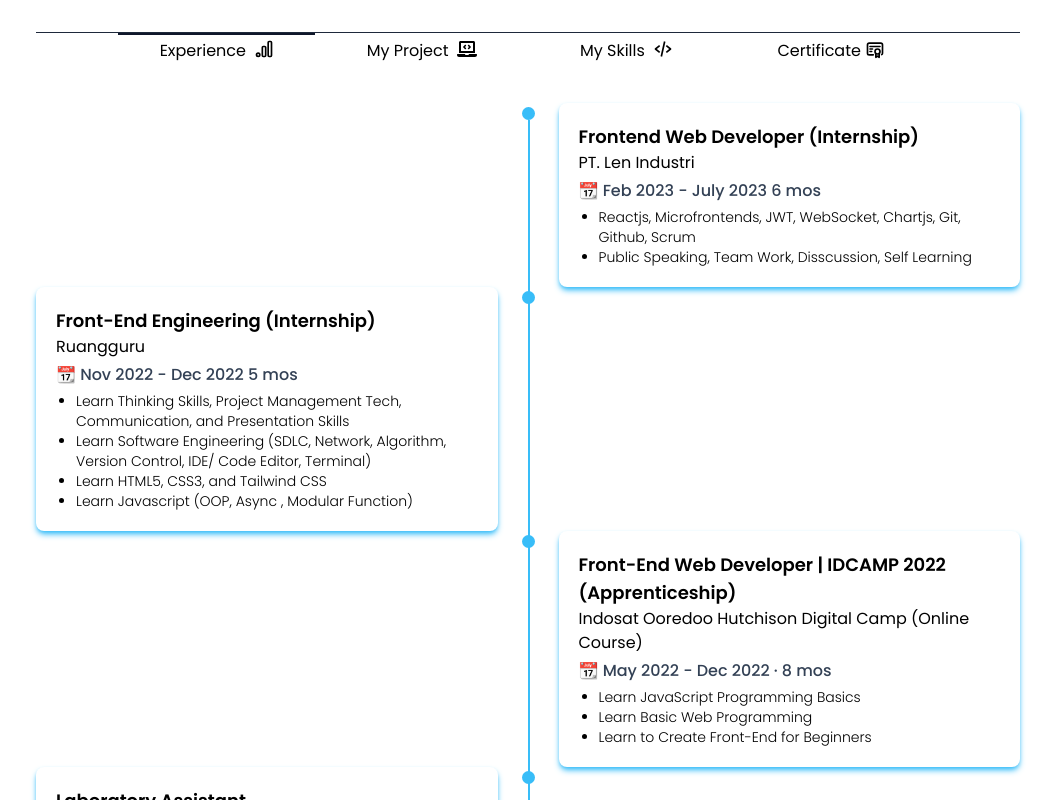
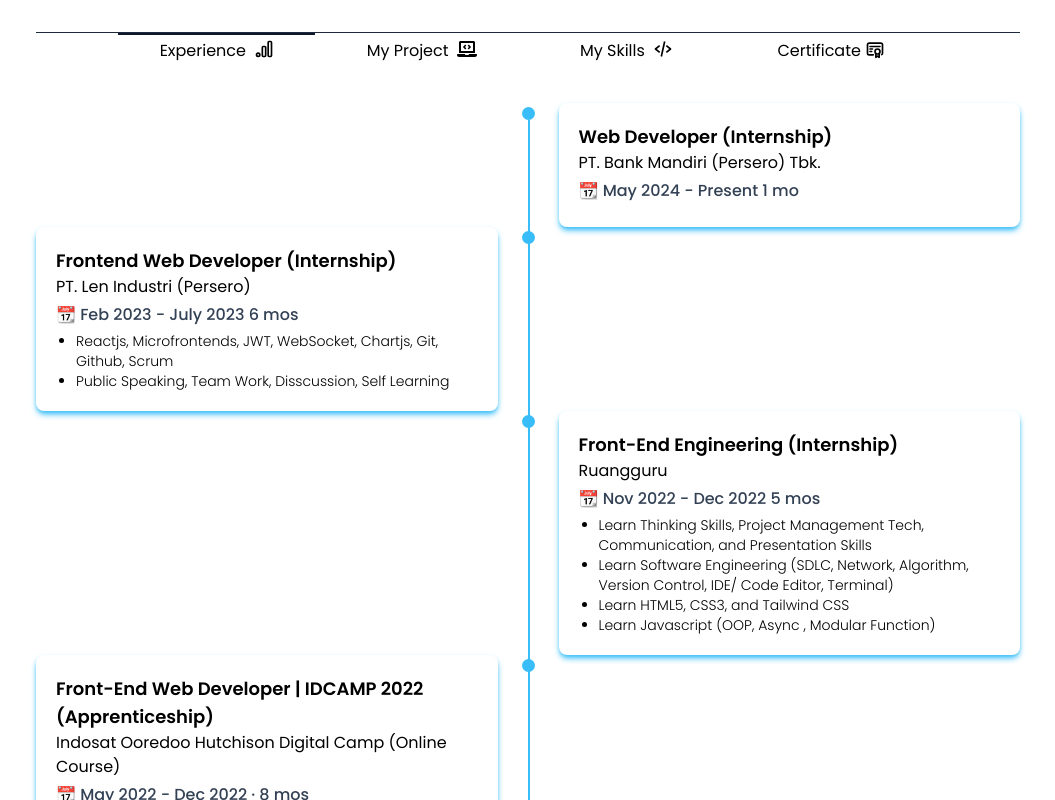
Before and after one commit to syahrulakbar/knowme-reactvite, a React (Vite) app: page / in a window 1280 px wide. Shown: the part 260-1060 px from the top of the page, without its empty margins (112-1167 px from the left). Built offline with nearby package versions, Linux system fonts and the light colour scheme.

Commit message:
fix: download cv and add new exp

```diff
--- a/src/components/ProfileBar.jsx
+++ b/src/components/ProfileBar.jsx
@@ -129,7 +129,7 @@ const ProfileBar = () => {
               {/* <!-- CV --> */}
               <a
                 href={
-                  "https://github.com/syahrulakbar/knowme-reactvite/raw/main/src/assets/Mochamad%20Syahrul%20Akbar-resume.pdf"
+                  "https://github.com/syahrulakbar/knowme-reactvite/raw/main/src/assets/Mochamad%20Syahrul%20Akbar%20-%20CV.pdf"
                 }
                 target="_blank"
                 download={"Mochamad Syahrul Akbar-Resume.pdf"}
--- a/src/content/ExperienceSection.jsx
+++ b/src/content/ExperienceSection.jsx
@@ -3,8 +3,13 @@ import React from "react";
 const ExperienceSection = () => {
   const dataExperience = [
     {
+      title: "Web Developer (Internship)",
+      organization: "PT. Bank Mandiri (Persero) Tbk.",
+      date: "May 2024 - Present 1 mo",
+    },
+    {
       title: "Frontend Web Developer (Internship)",
-      organization: "PT. Len Industri",
+      organization: "PT. Len Industri (Persero)",
       date: "Feb 2023 - July 2023 6 mos",
       desc: [
         "Reactjs, Microfrontends, JWT, WebSocket, Chartjs, Git, Github, Scrum",
@@ -81,7 +86,7 @@ const ExperienceSection = () => {
                 <h2 className="education-subtitle inline-block mb-1">{experience.organization}</h2>
                 <p className="education-calender font-medium text-slate-700 dark:text-slate-400 mb-1">{`📆 ${experience.date}`}</p>
                 <ul className="font-light text-sm pl-5 list-disc">
-                  {experience.desc.map((waktu, id) => (
+                  {experience?.desc?.map((waktu, id) => (
                     <li key={id}>{waktu}</li>
                   ))}
                 </ul>
```
Also changed, not shown: 2 other files (tests, documents, lock files or other folders).
